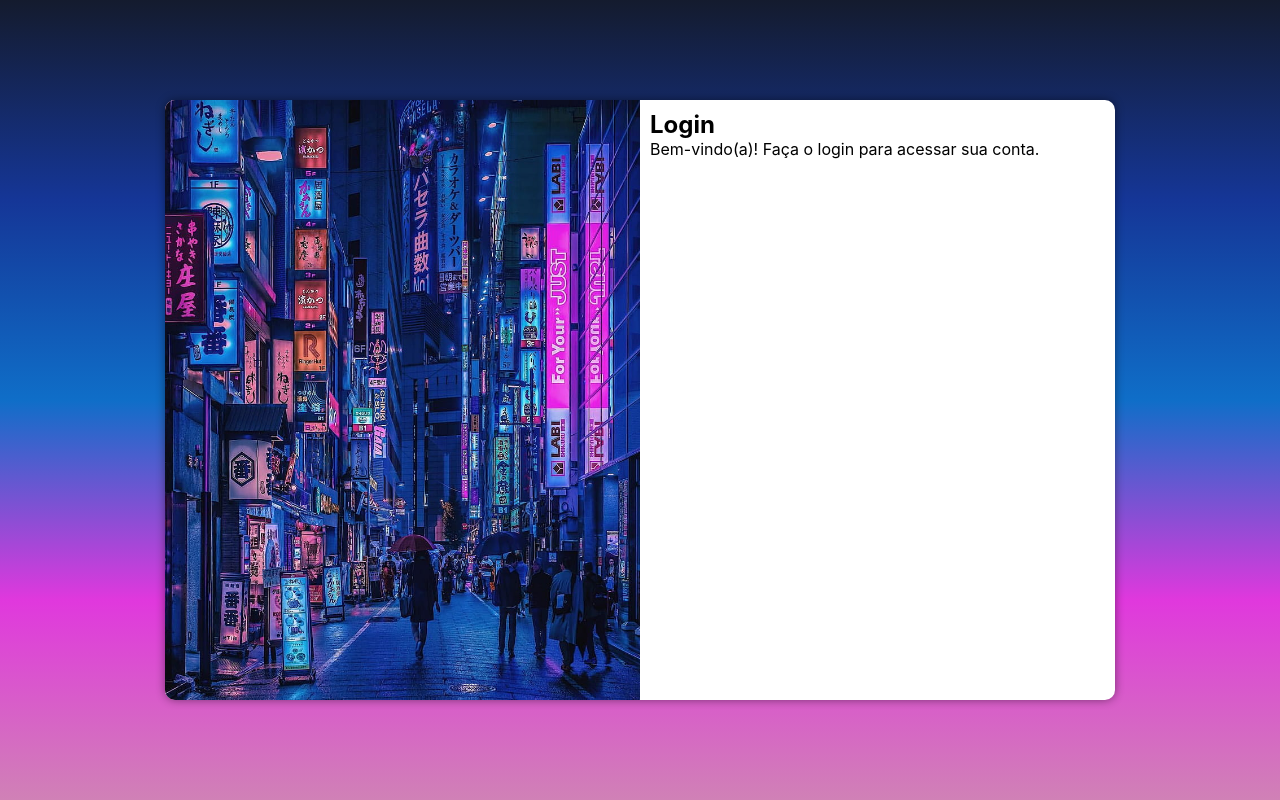
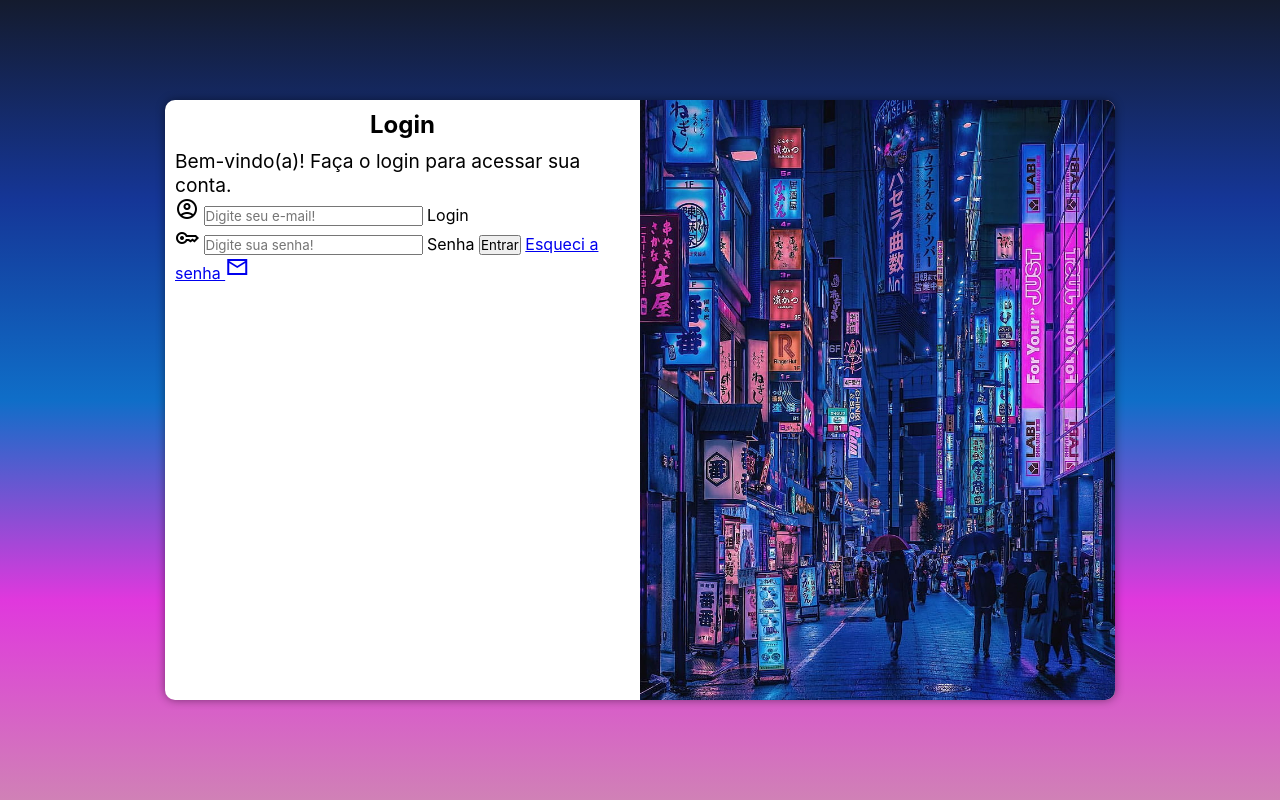
Before and after one commit to LucasLucao97/projeto-login, a plain HTML site: page index.html in a window 1280 px wide. Drawn offline with nearby package versions, Linux system fonts and the light colour scheme; files that its build step writes are made by us from their sources.

Commit message:
Criando o formulário

```diff
--- a/media-queries.css
+++ b/estilos/media-queries.css
@@ -22,13 +22,21 @@
     }
 
     section#login > div#imagem{
-        float: left;
+        float: right;
         width: 50%;
         height: 100%;
     }
 
     section#login > div#formulario{
-        float: right;
+        float: left;
         width: 50%;
     }
+
+    div#fomrulario > h1{
+        font-size: 2em;
+    }
+
+    div#formulario > p{
+        font-size: 1.2em;
+    }
 }
--- a/estilos/style.css
+++ b/estilos/style.css
@@ -54,3 +54,12 @@ section#login > div#formulario{
     display: block;
     padding: 10px;
 }
+
+div#formulario > h1{
+    text-align: center;
+    margin-bottom: 10px;
+}
+
+div#formulario > p{
+    font-size: 0.8em;
+}
--- a/index.html
+++ b/index.html
@@ -5,6 +5,7 @@
     <meta http-equiv="X-UA-Compatible" content="IE=edge">
     <meta name="viewport" content="width=device-width, initial-scale=1.0">
     <title>Login</title>
+    <link rel="stylesheet" href="https://fonts.googleapis.com/css2?family=Material+Symbols+Sharp:opsz,wght,FILL,GRAD@20..48,100..700,0..1,-50..200" />
     <link rel="stylesheet" href="estilos/style.css">
     <link rel="stylesheet" href="media-queries.css">
 </head>
@@ -17,8 +18,25 @@
             <div id="formulario">
                 <h1>Login</h1>
                 <p>Bem-vindo(a)! Faça o login para acessar sua conta.</p>
-                <form action="login.php" method="post">
-
+                <form action="login.php" method="post" autocomplete="on">
+                    <div class="campo">
+                        <span class="material-symbols-sharp">
+                            account_circle
+                            </span>
+                        <input type="email" name="login" id="ilogin" placeholder="Digite seu e-mail!" autocomplete="email" required maxlength="30">
+                        <label for="ilogin">Login</label>
+                    </div>
+                    <div class="campo">
+                        <span class="material-symbols-sharp">
+                            key
+                            </span>
+                        <input type="password" name="senha" id="isenha" placeholder="Digite sua senha!" autocomplete="current-password" required minlength="8" maxlength="20">
+                        <label for="isenha">Senha</label>
+                        <input type="submit" value="Entrar">
+                        <a href="esqueci.html">Esqueci a senha <i class="material-symbols-sharp">
+                            mail
+                        </i></a>
+                    </div>
                 </form>
             </div>
         </section>
```
